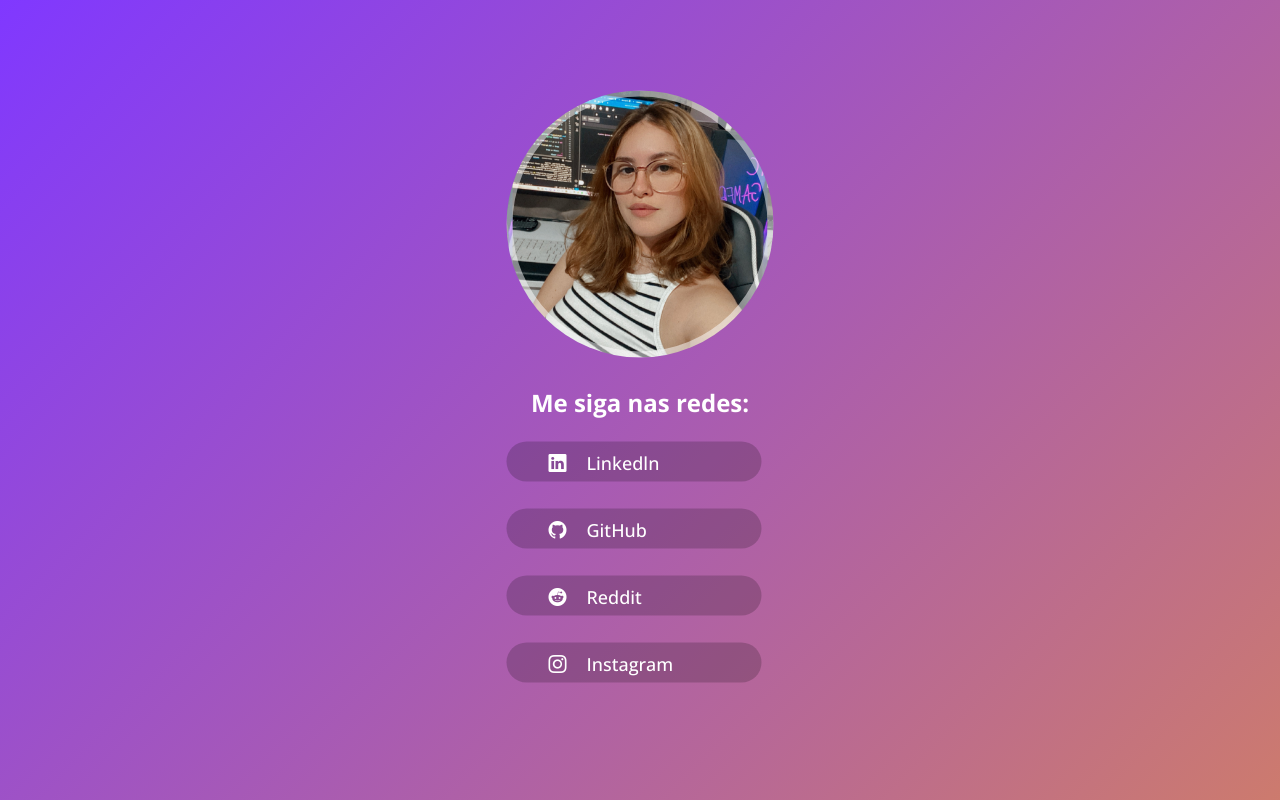
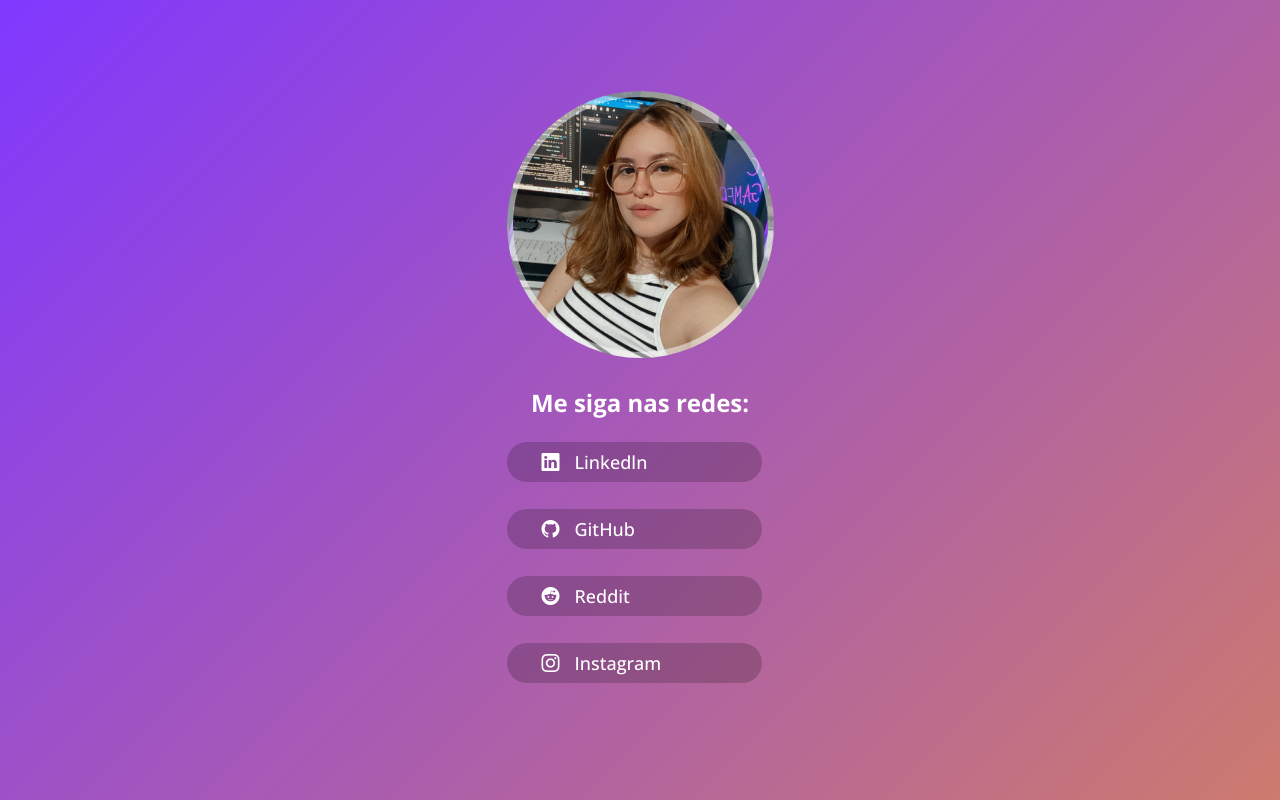
Before and after one commit to laisrabello/projeto-site-links, a plain HTML site: page index.html in a window 1280 px wide. Shown: the top 800 px of the page. Drawn offline with nearby package versions, Linux system fonts and the light colour scheme.

Commit message:
Atualização do arquivo styles.css, fazendo a disposição dos elementos em tela através das propriedades do Flexbox. O trecho de código antigo ficou comentado no mesmo arquivo por motivos de comparação posterior e estudo.

```diff
--- a/index.html
+++ b/index.html
@@ -12,7 +12,8 @@
     <link rel="stylesheet" href="https://cdn.jsdelivr.net/npm/bootstrap-icons/font/bootstrap-icons.css">
 </head>
 <body>
-    <div id="content">
+    <div id="contentParent">
+        <div>
             <div id="laisPhoto"></div>
             <h1>Me siga nas redes:</h1>
             <button class="socialButton" onClick="window.open('https://www.linkedin.com/in/laispimentelrabello/', 'blank')">
@@ -32,5 +33,6 @@
                 <p>Instagram</p>
             </button>
         </div>
+    </div>
 </body>
 </html>
--- a/styles.css
+++ b/styles.css
@@ -19,9 +19,10 @@ h1{
     font-size: 1.5rem;
     font-weight: 700;
     margin: 33px 0px 27px 0px;
+    text-align: center;
 }
-
-.socialButton{
+/* Código comentado a seguir contém a 1º versão de como os elementos foram alinhados, sem utiliar Flebox*/
+/*.socialButton{
     display: block;
     border-radius: 50px;
     width: 255px;
@@ -62,3 +63,40 @@ button:hover{
     transform: translate(-50%, -50%);
     text-align: center;
 }
+*/
+
+.socialButton{
+    display: flex;
+    align-items: center;
+    border-radius: 50px;
+    width: 255px;
+    height: 40px;
+    background-color: #00000030;
+    color: #ffffff;
+    font-family: "Open Sans", sans-serif;
+    font-size: 1.125rem;
+    font-weight: 500;
+    margin-bottom: 27px;
+    cursor: pointer;
+    padding-left: 35px;
+
+    i{
+        height: 24px;
+    }
+
+    p{
+        font-size: 1.125rem;
+        padding-left: 15px;
+    }
+}
+
+button:hover{
+    background-color: #00000090;
+}
+
+#contentParent{
+    display: flex;
+    height: 100vh;
+    justify-content: center;
+    align-items: center;
+}
```
Lines whose indentation alone changed are shown as unchanged.
